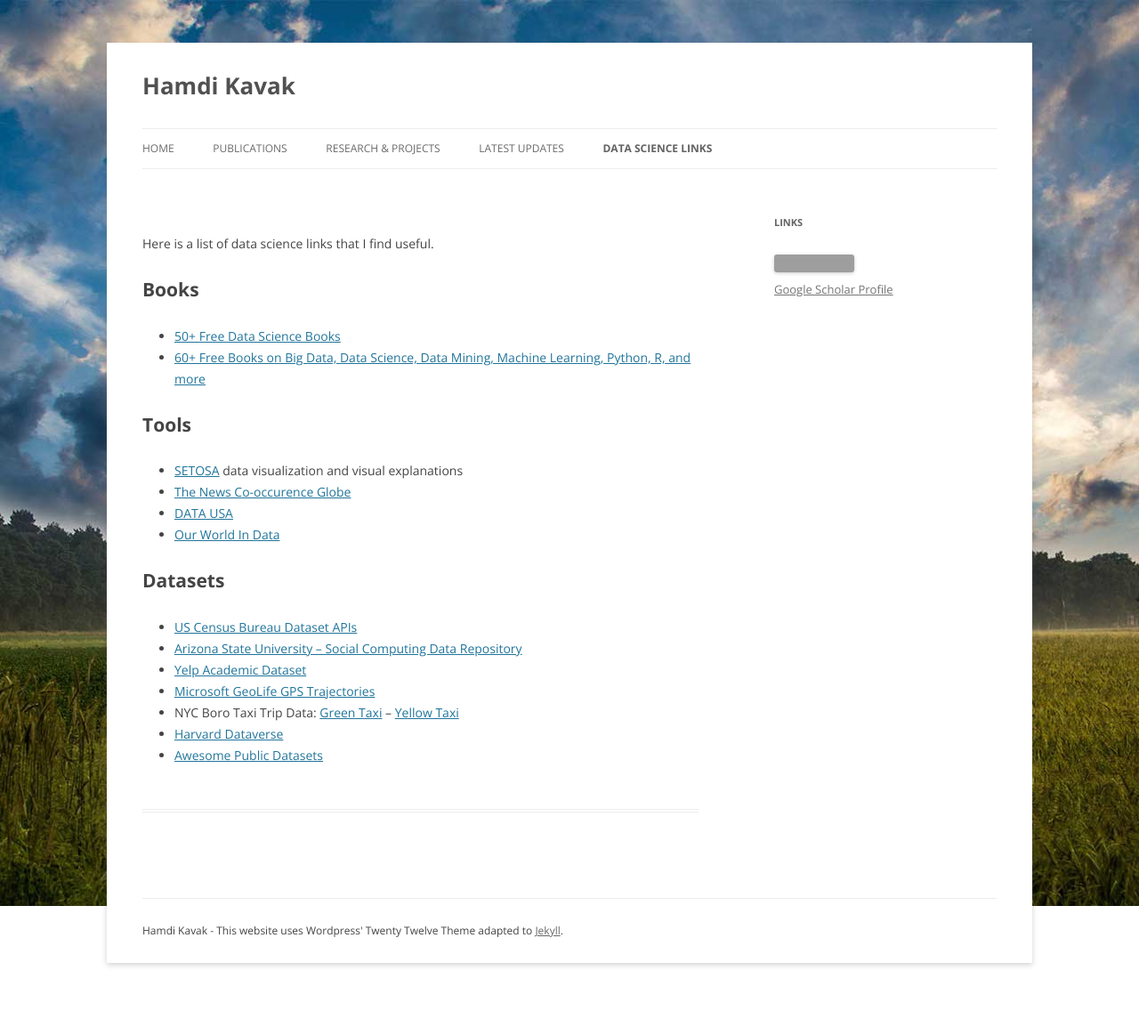
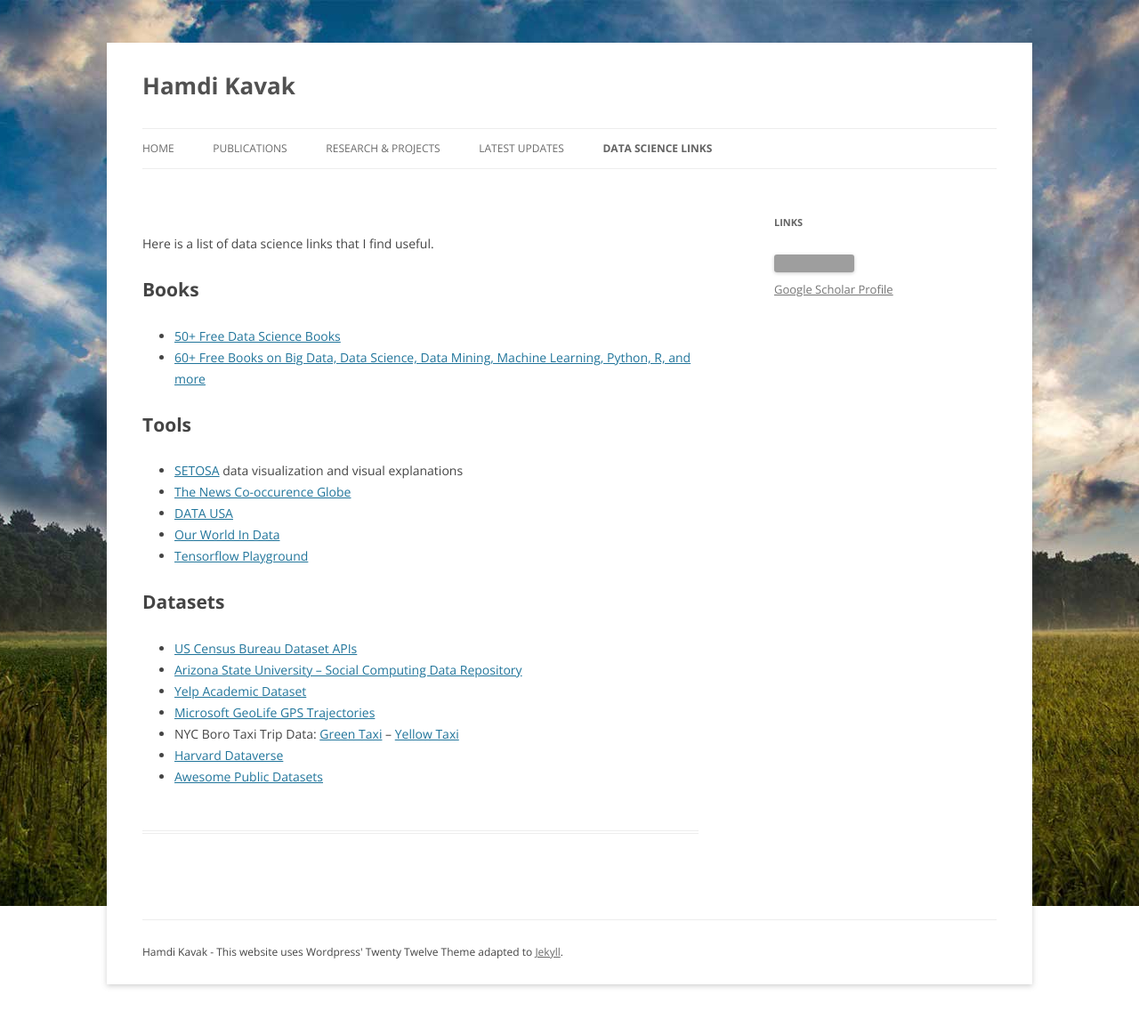
Before and after one commit to hamdikavak/hamdikavak.github.io, a Jekyll site: the page built from datasets/index.html, in a window 1280 px wide. Shown: the whole page at 89% size. Built offline with Jekyll 4.4.1, drawn with Linux system fonts in a browser that asks for light colours; nearby versions of some CDN libraries; library files that are not in the unit come from our copies; before the commit the page ends 1130 px from its top, so only the background shows below that; grey boxes are pictures that could not be loaded.

Commit message:
Tensorflow playground added

```diff
--- a/datasets/index.html
+++ b/datasets/index.html
@@ -18,6 +18,8 @@ current_page_datasets: current_page_item
 	<li><a href="http://data.gdeltproject.org/blog/news-cooccurrence-globe/globe_cooccur.html">The News Co-occurence Globe</a></li>
 	<li><a href="http://datausa.io/">DATA USA</a></li>
 	<li><a href="http://ourworldindata.org/">Our World In Data</a></li>
+	<li><a href="http://playground.tensorflow.org/">Tensorflow Playground</a></li>
+
 
 </ul>
 <h1>Datasets</h1>
```
